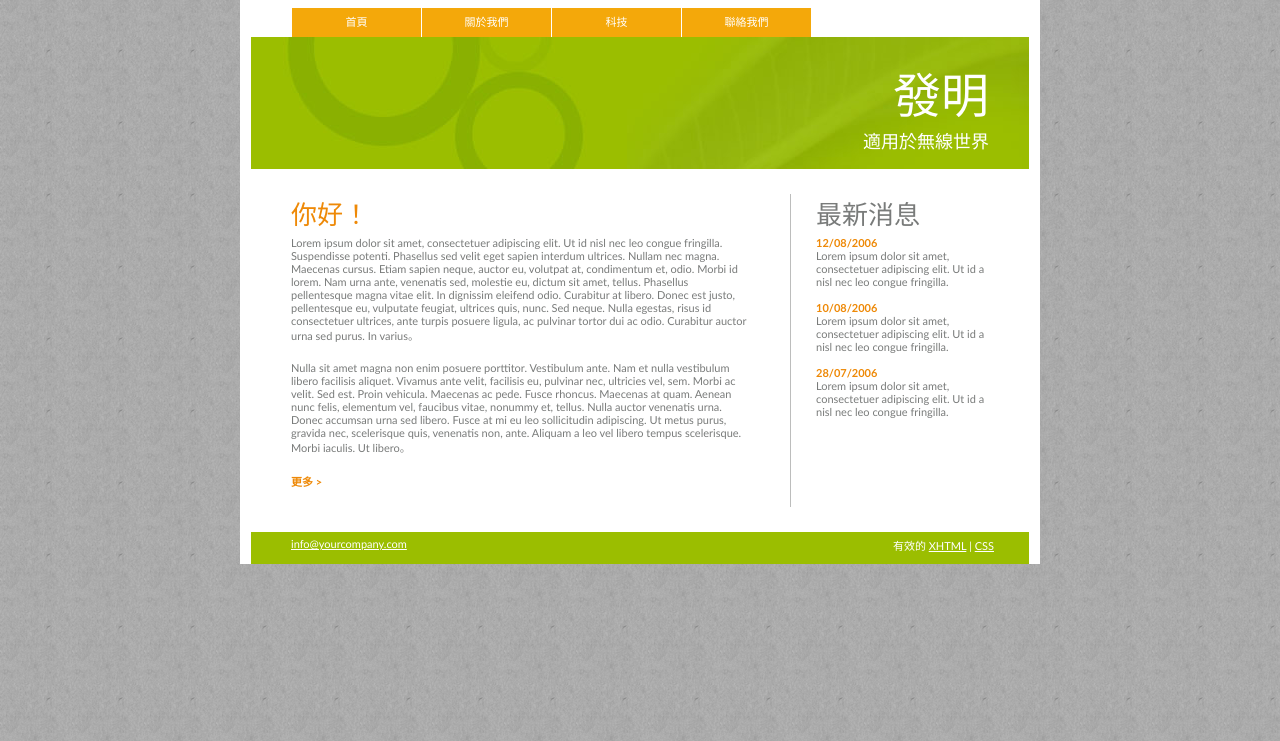
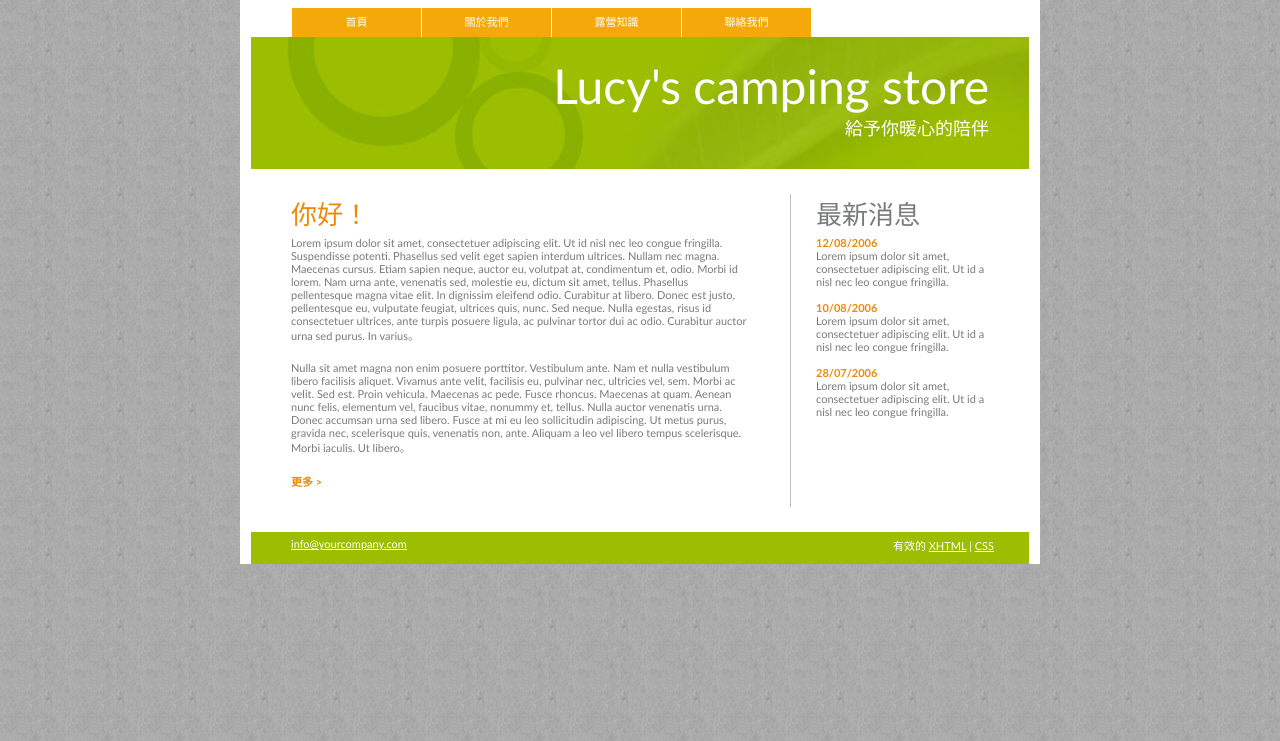
Before and after one commit to lucygithubio/github10.16, a plain HTML site: page index.html in a window 1280 px wide. Shown: the part 59-800 px from the top of the page. Drawn offline with Linux system fonts and the light colour scheme.

Commit message:
Update index.html

```diff
--- a/index.html
+++ b/index.html
@@ -19,14 +19,14 @@
         <ul>
           <li><a href="#">首頁</a></li>
           <li><a href="aboutus.html" target="_blank">關於我們</a></li>
-          <li><a href="#">科技</a></li>
+          <li><a href="#">露營知識</a></li>
           <li><a href="#">聯絡我們</a></li>
         </ul>
       </div>
     </div>
     <div id="mainimg">
-      <h3>發明</h3>
-      <h4>適用於無線世界</h4>
+      <h3>Lucy's camping store</h3>
+      <h4>給予你暖心的陪伴</h4>
     </div>
     <div id="contentarea">
       <div id="leftbar">
```
